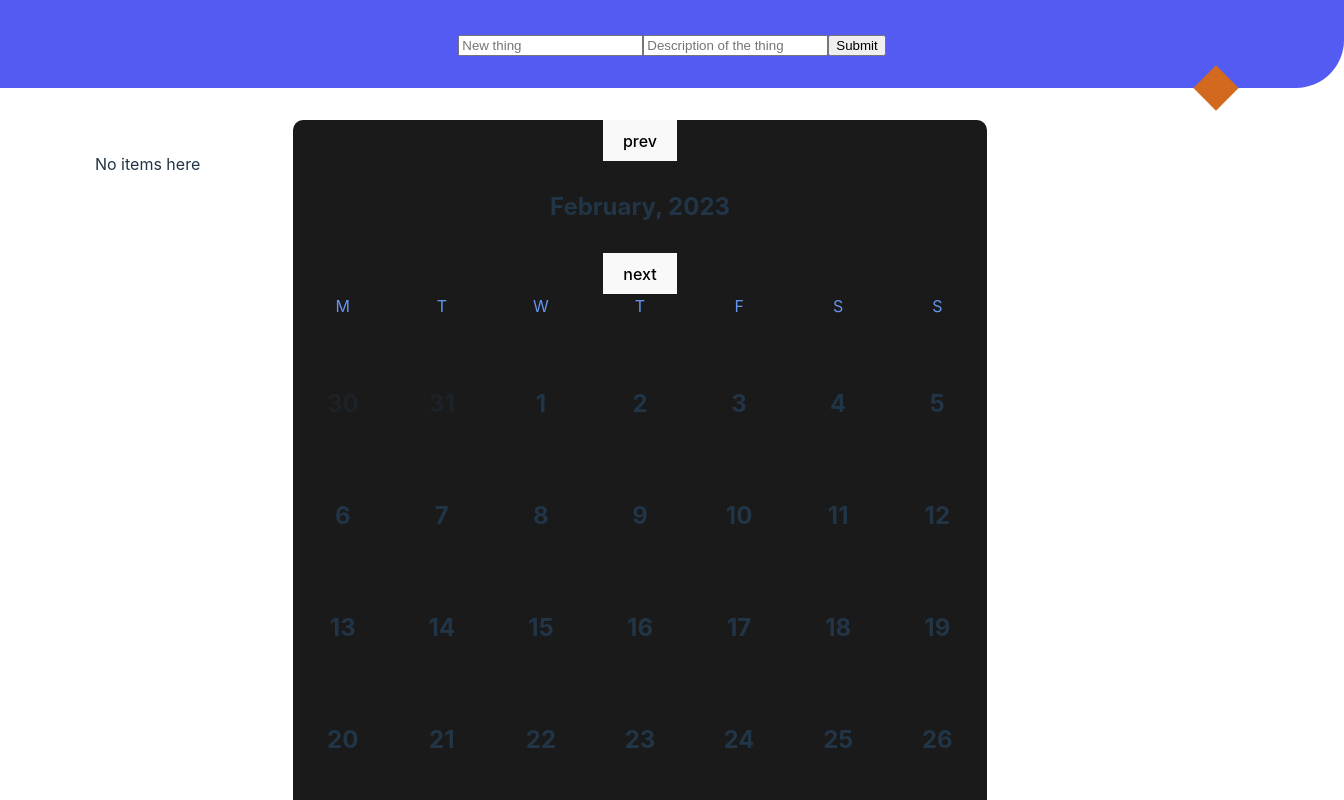
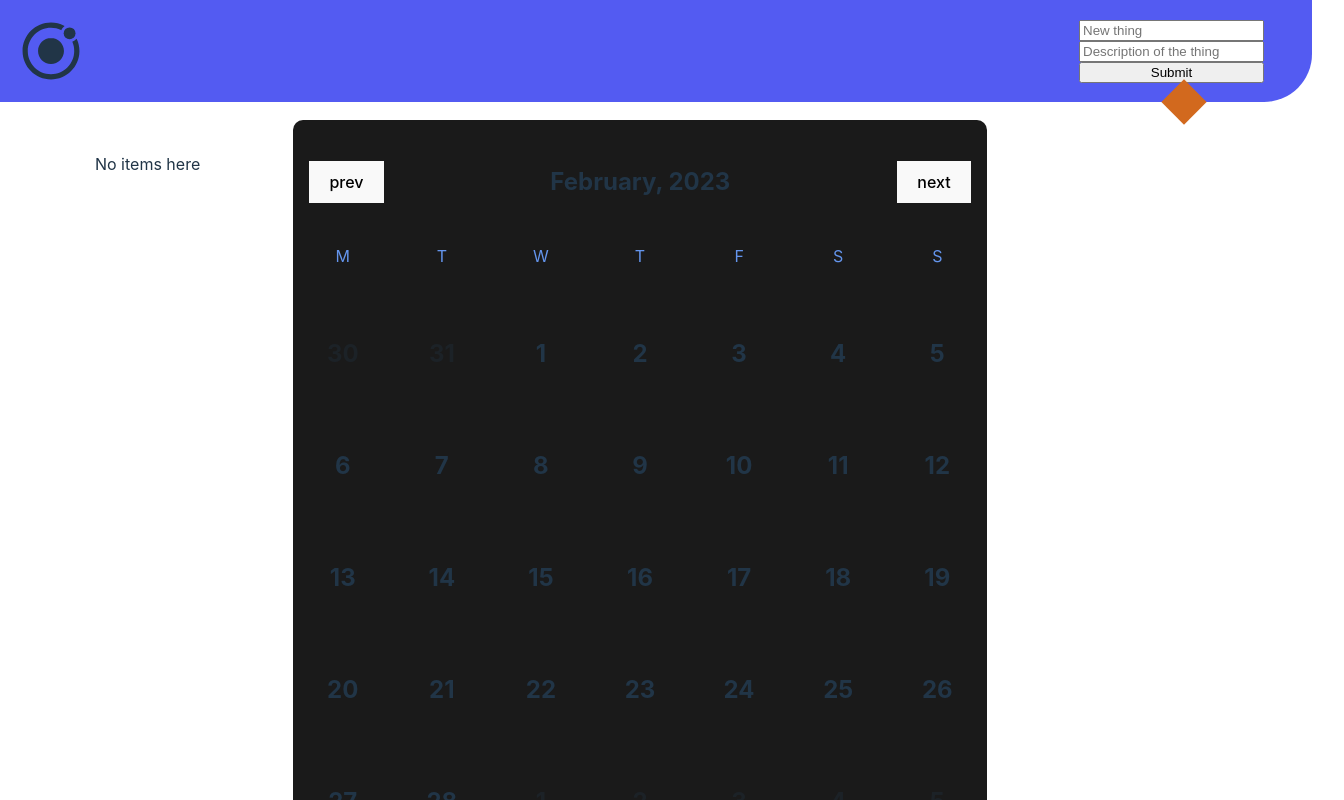
Before and after one commit to ifralou/linker, a React (Vite) app: page / in a window 1280 px wide. Shown: the top 800 px of the page, 1344 px wide, since content can reach past the window. Built offline with nearby package versions, Linux system fonts and the light colour scheme.

Commit message:
Icons added. Style refactored.

```diff
--- a/package.json
+++ b/package.json
@@ -15,7 +15,8 @@
     "react": "^18.2.0",
     "react-dnd": "^16.0.1",
     "react-dnd-html5-backend": "^16.0.1",
-    "react-dom": "^18.2.0"
+    "react-dom": "^18.2.0",
+    "react-icons": "^4.8.0"
   },
   "devDependencies": {
     "@types/react": "^18.0.27",
--- a/src/App.css
+++ b/src/App.css
@@ -83,7 +83,7 @@ aside {
   background-color: #535bf2;
   position: absolute;
   border-bottom-right-radius: 3rem;
-  padding: 2rem;
+  padding: 1rem;
   top: -80px;
   left: 0;
   transition: top 0.5s;
@@ -104,7 +104,16 @@ aside {
   background-color: coral;
 }
 
+.aside-normal {
+  display: flex;
+  align-items: center;
+  justify-content: space-between;
+}
+
 .aside-shown {
+  display: flex;
+  align-items: center;
+  justify-content: space-between;
   top: 0
 }
 
@@ -243,3 +252,17 @@ li > p {
 .focusable {
   tab-index: 0;
 }
+
+form {
+  display: flex;
+  flex-direction: column;
+  padding: 0 2rem;
+}
+
+.month-name {
+  display: flex;
+  flex-direction: row;
+  justify-content: space-between;
+  align-items: center;
+  padding: 1rem;
+}
--- a/src/components/Calendar/Calendar.jsx
+++ b/src/components/Calendar/Calendar.jsx
@@ -16,7 +16,7 @@ const Calendar = ({activitis, clickAction}) => {
 
     return (
         <div className={"info-wrapper"}>
-            <div>
+            <div className={"month-name"}>
                 <button onClick={toPreviousMonth}>prev</button>
 
                 <h2 onClick={backToActualMonth} className={"info-header"}>{
--- a/src/components/Dispatcher/Dispatcher.jsx
+++ b/src/components/Dispatcher/Dispatcher.jsx
@@ -1,4 +1,5 @@
 import React, {useState} from 'react';
+import {IoLogoIonic} from "react-icons/io"
 
 const Dispatcher = ({addNewThing}) => {
     const [show, setShow] = useState(true);
@@ -17,12 +18,16 @@ const Dispatcher = ({addNewThing}) => {
 
     let handleSubmit = (e) => {
         e.preventDefault()
+        if (thing.name !== "") {
             addNewThing(thing);
             setThing({name: "", description: "", links: []})
         }
+    }
 
     return (
-        <aside className={show && "aside-shown"}>
+        <aside className={show ? "aside-shown" : "aside-normal"}>
+            <IoLogoIonic size={70}/>
+            <div>
                 <form onSubmit={handleSubmit}>
 
                     <input type="text"
@@ -32,18 +37,16 @@ const Dispatcher = ({addNewThing}) => {
                            onFocus={() => setShow(true)}
                     />
 
-
                     <input type="text"
                            value={thing.description}
                            onChange={handleCurrentDescription}
                            placeholder={"Description of the thing"}
                     />
 
-                <input type="submit"
-                       value="Submit"
-                />
+                    <input type="submit" value="Submit"/>
+                </form>
+            </div>
 
-            </form>
             <div
                 className="aside-visual"
                 onClick={() => setShow(p => !p)}
```
Also changed, not shown: 1 other file (tests, documents, lock files or other folders). Lines whose indentation alone changed are shown as unchanged.
